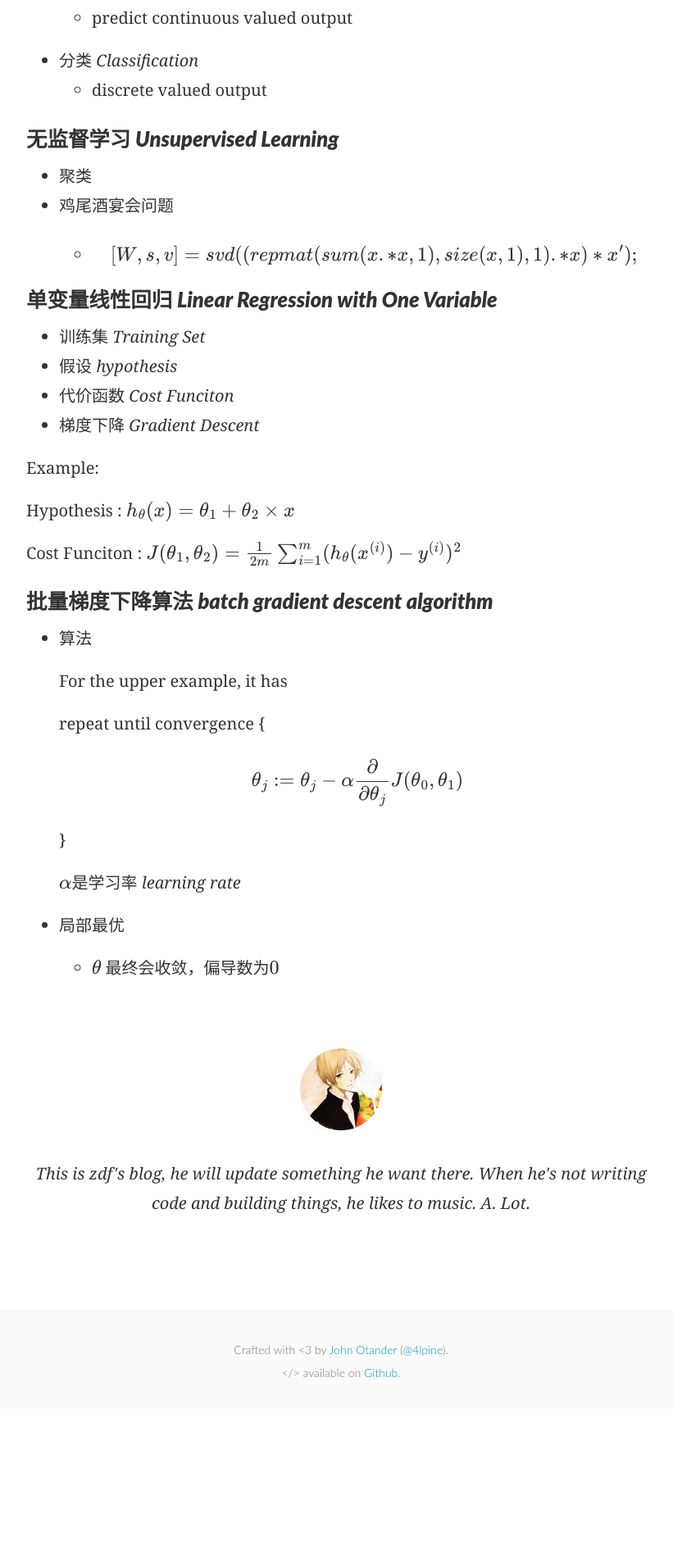
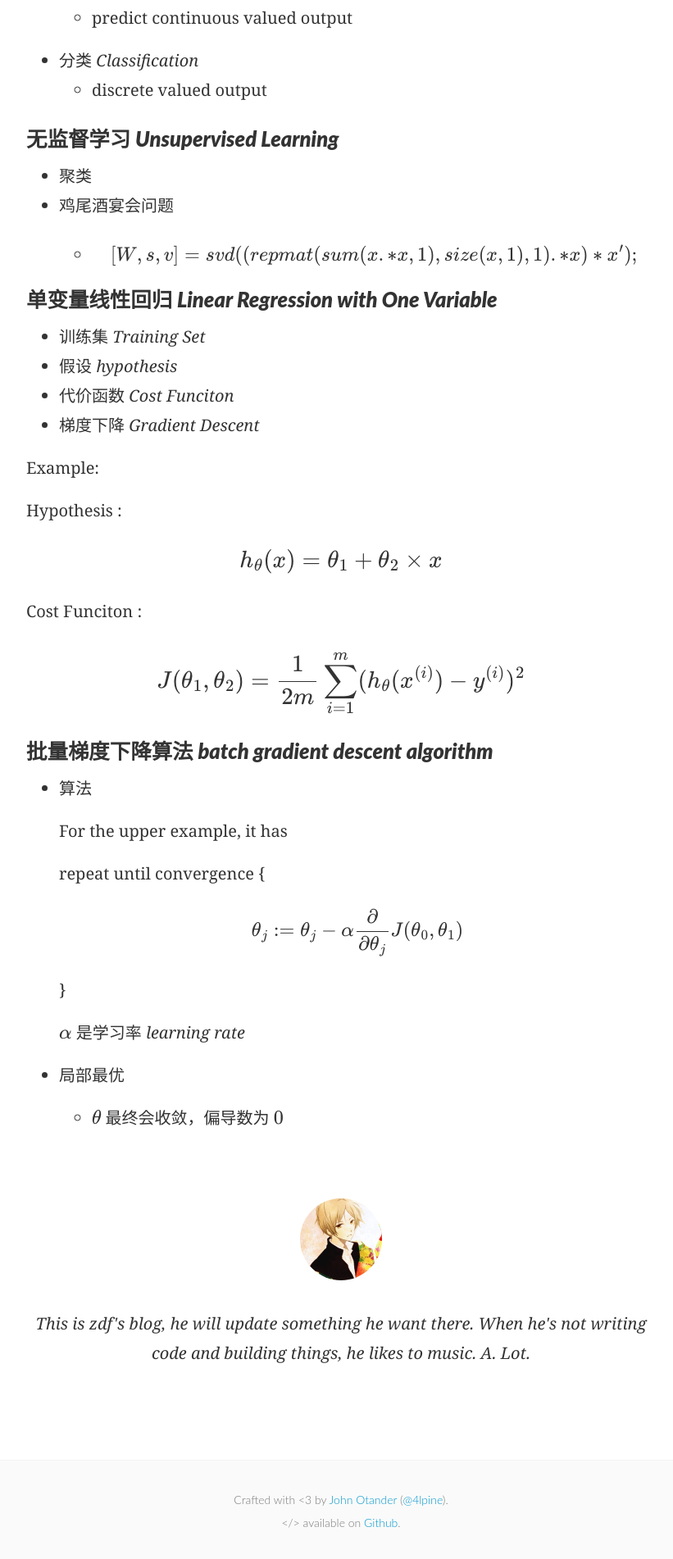
Before and after one commit to zdf1230/zdf1230.github.io, a Jekyll site: the page built from _posts/2016-01-13-Machine Learning Summary Section One.md, in a window 1280 px wide. Shown: the part 671-2573 px from the top of the page at 82% size, without its empty margins (224-1045 px from the left). Built offline with Jekyll 4.4.1, drawn with Linux system fonts in a browser that asks for light colours; nearby versions of some CDN libraries; some web fonts are replaced; Markdown is read by kramdown in place of the engine named in the settings; formulas are drawn with MathJax 3; comment, search, counter and statistics services are not loaded; before the commit the page ends 2390 px from its top, so only the background shows below that.

Commit message:
Update mathjax and article

```diff
--- /dev/null
+++ b/_includes/mathjax.html
@@ -0,0 +1,20 @@
+<!-- Mathjax config template. -->
+
+<style type="text/css">
+  span.MathJax_SVG { zoom : 1.0; }
+</style>
+
+<script type="text/x-mathjax-config">
+    MathJax.Hub.Config({
+        tex2jax: {
+          inlineMath: [ ['$','$'], ["\\(","\\)"] ],
+          displayMath: [ ['$$','$$'], ["\\[","\\]"] ],
+          skipTags: ['script', 'noscript', 'style', 'textarea', 'pre', 'code'],
+          processEscapes: true
+        },
+        // displayAlign: "left",
+        // displayIndent: "0em",
+    });
+    MathJax.Hub.Queue(["Typeset",MathJax.Hub,document.body]);
+</script>
+<script src="http://cdn.mathjax.org/mathjax/latest/MathJax.js?config=TeX-AMS-MML_SVG" type="text/javascript"></script>
--- a/_layouts/post.html
+++ b/_layouts/post.html
@@ -65,6 +65,4 @@ layout: default
   {% endfor %}
 {% endif %}
 
-<script type="text/javascript"
-		src="http://cdn.mathjax.org/mathjax/latest/MathJax.js?config=TeX-AMS-MML_HTMLorMML">
-</script>
+{% include mathjax.html %}
--- a/_posts/2016-01-13-Machine Learning Summary Section One.md
+++ b/_posts/2016-01-13-Machine Learning Summary Section One.md
@@ -31,9 +31,13 @@ comments: true
 
 Example:
 
-Hypothesis : $$h_{\theta}(x)={\theta}_1 + {\theta}_2 \times x$$
+Hypothesis :
 
-Cost Funciton : $$J(\theta_1,\theta_2) =  \frac{1}{2m}\sum_{i = 1}^{m} (h_\theta(x^{(i)})-y^{(i)})^2$$
+$$h_{\theta}(x)={\theta}_1 + {\theta}_2 \times x$$
+
+Cost Funciton :
+
+$$J(\theta_1,\theta_2) =  \frac{1}{2m}\sum_{i = 1}^{m} (h_\theta(x^{(i)})-y^{(i)})^2$$
 
 
 #### 批量梯度下降算法 _batch gradient descent algorithm_
@@ -48,7 +52,7 @@ Cost Funciton : $$J(\theta_1,\theta_2) =  \frac{1}{2m}\sum_{i = 1}^{m} (h_\theta
 
     }
 
-    $$\alpha$$是学习率 _learning rate_
+    $\alpha$ 是学习率 _learning rate_
 
 * 局部最优
-    * $$\theta$$ 最终会收敛，偏导数为$$0$$
+    * $\theta$ 最终会收敛，偏导数为 $0$
```
